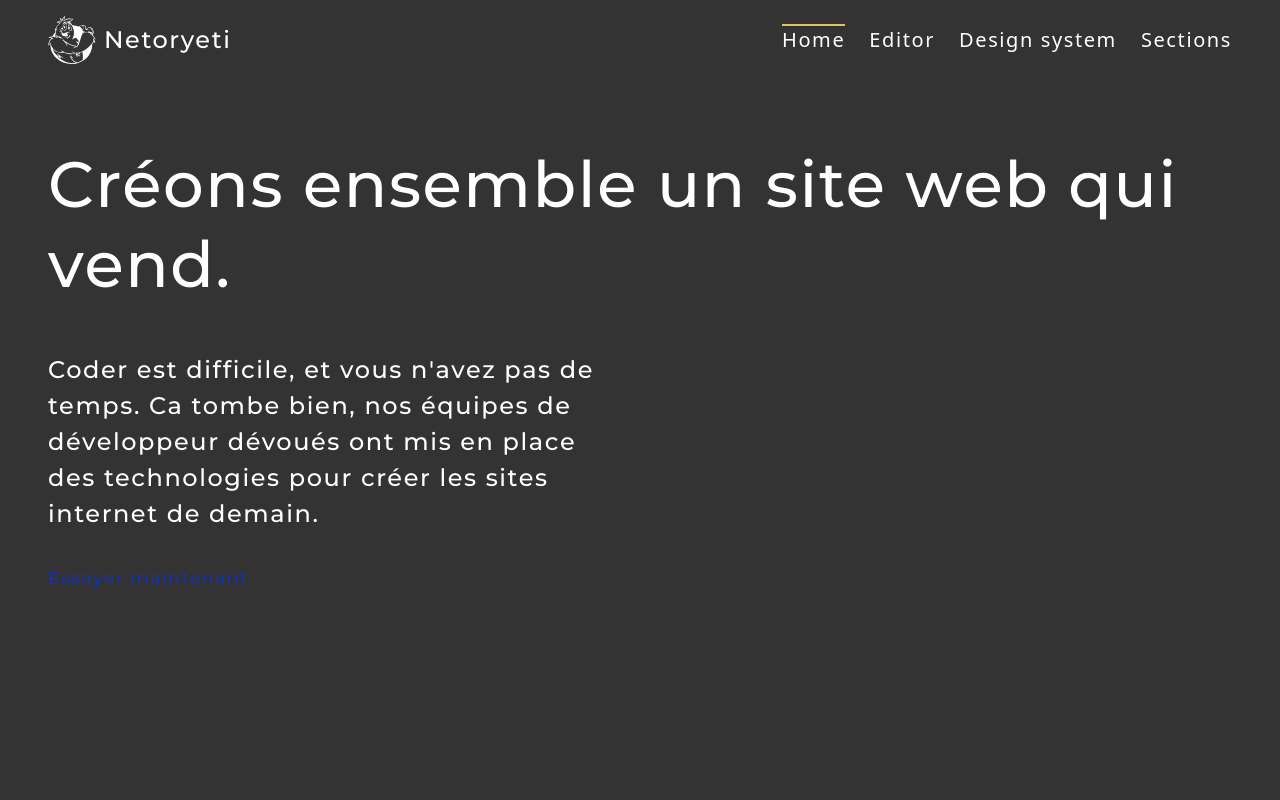
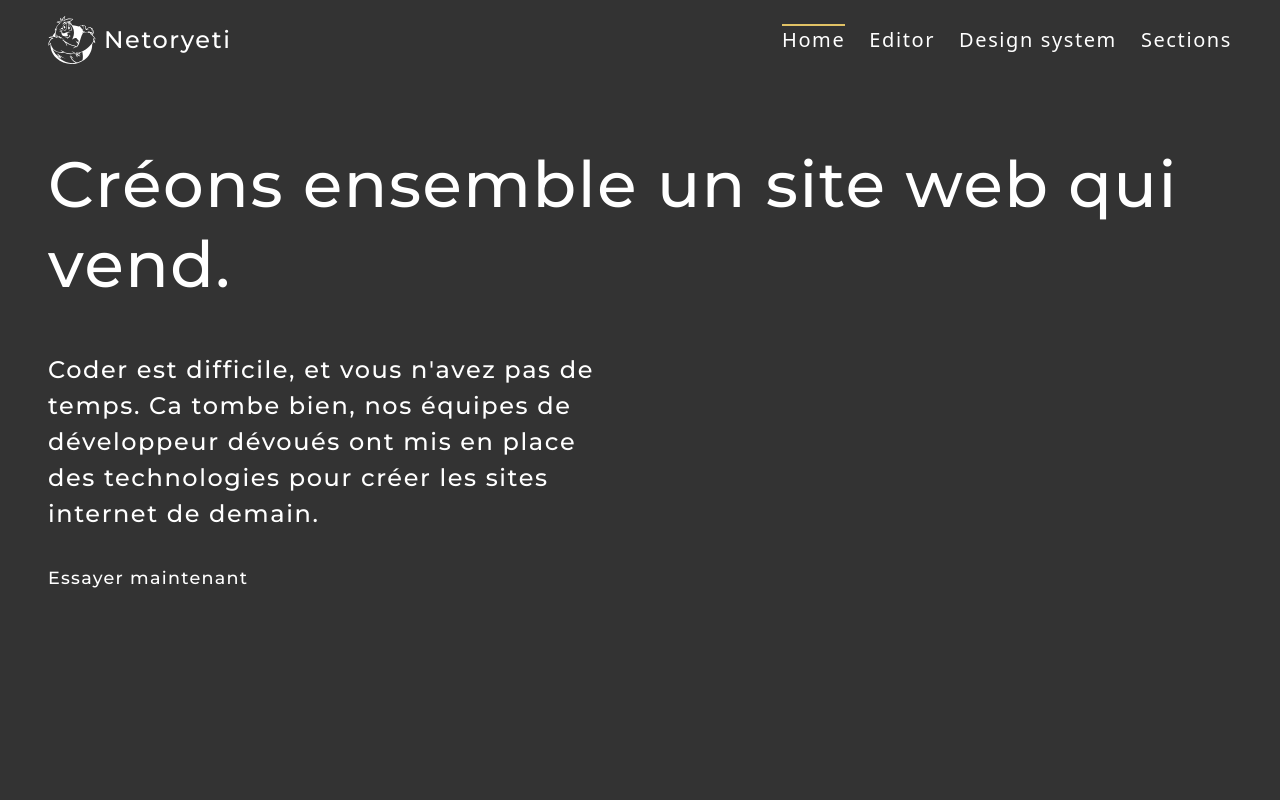
Before and after one commit to NdMamadouDv/Le-bon-bac-a-sable, a Next.js app in the folder next/: page / in a window 1280 px wide. Shown: the top 800 px of the page. Built offline with nearby package versions, Linux system fonts and the light colour scheme.

Commit message:
typographye theme customize de base

```diff
--- a/next/src/components/ui/Typography.tsx
+++ b/next/src/components/ui/Typography.tsx
@@ -34,7 +34,7 @@ type Props = {
 const Typography = ({
   variant = "h1",
   weight = "regular",
-  theme = "primary",
+  theme = "customize",
   font = "main",
   className = "",
   component: Component = "div",
--- a/next/src/modules/home/components/Hero.tsx
+++ b/next/src/modules/home/components/Hero.tsx
@@ -13,12 +13,11 @@ const Hero = () => {
               variant="h1"
               component="h1"
               weight="medium"
-							className=" text-white ">
+              className=" text-white "
+            >
               Créons ensemble un site web qui vend.
             </Typography>
-						<Typography
-							variant="lead"
-							className="lg:max-w-xl text-white">
+            <Typography variant="lead" className="lg:max-w-xl text-white">
               Coder est difficile, et vous n'avez pas de temps. Ca tombe bien,
               nos équipes de développeur dévoués ont mis en place des
               technologies pour créer les sites internet de demain.
@@ -28,7 +27,9 @@ const Hero = () => {
               {" "}
               <Typography
                 variant="body-base"
-								className="mt-8 ">
+                theme="customize"
+                className="mt-8  text-white"
+              >
                 Essayer maintenant
               </Typography>{" "}
             </Link>
```
Lines whose indentation alone changed are shown as unchanged.
